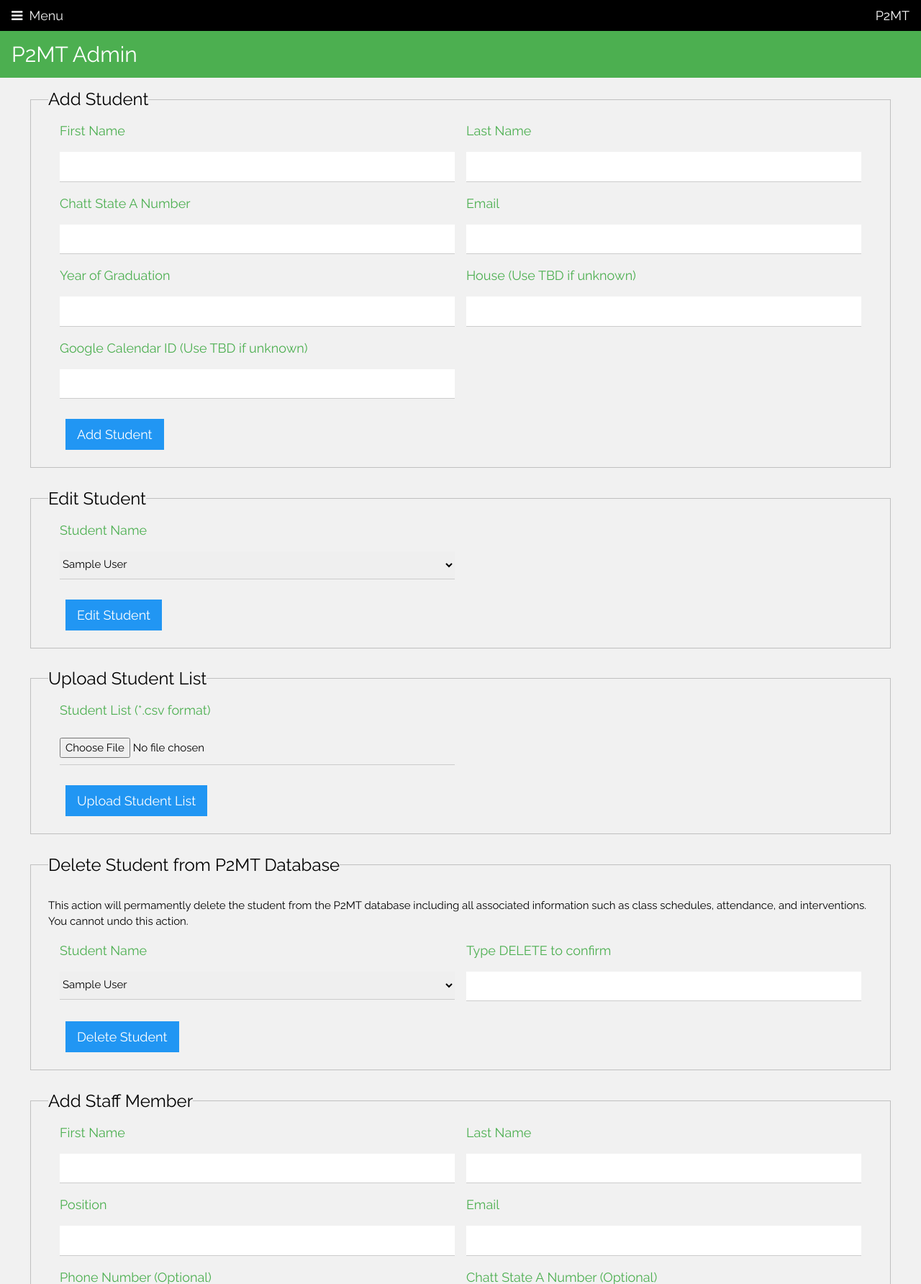
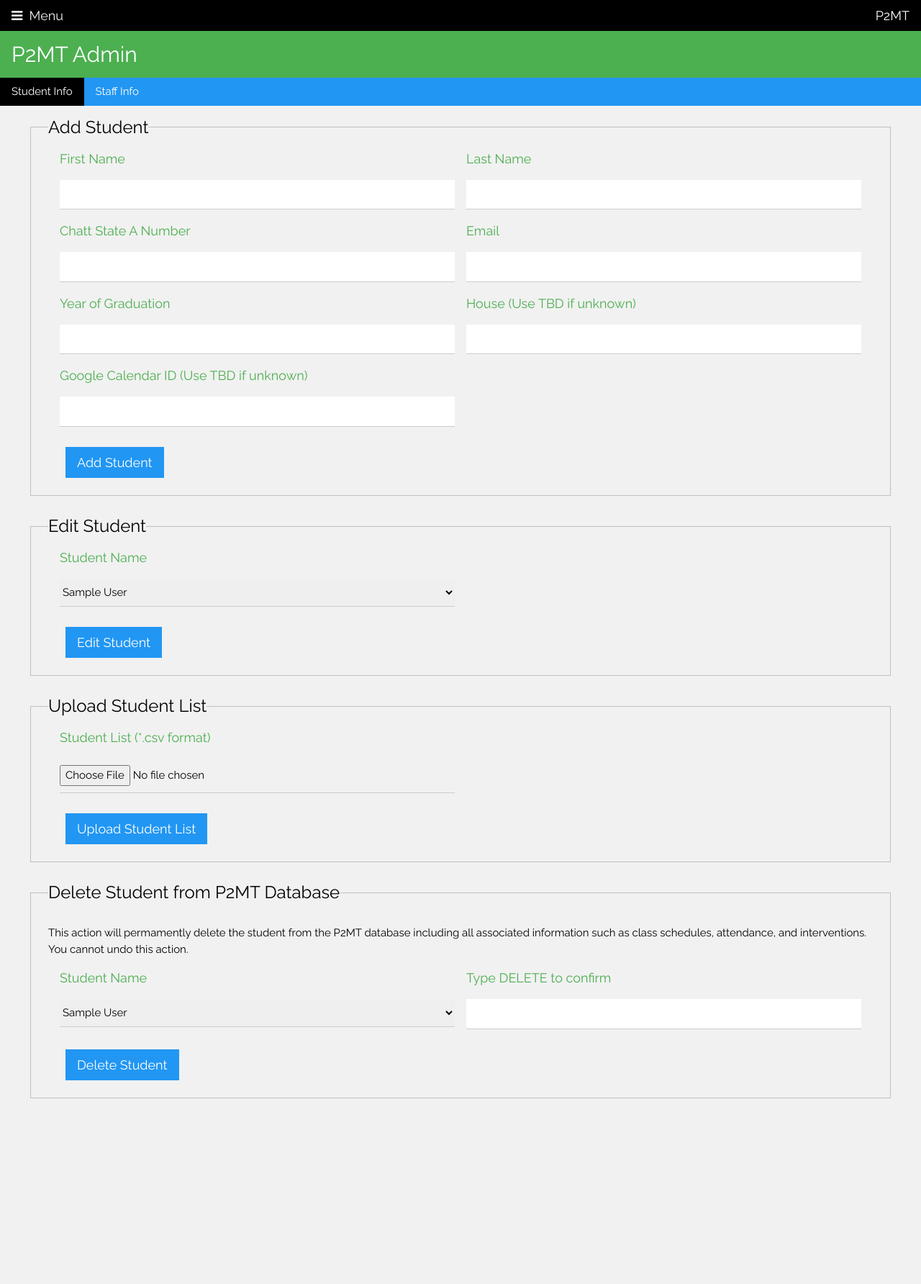
Before and after one commit to phase2team/stemtest, a Flask app: page /p2mtadmin in a window 1280 px wide. Shown: the top 1784 px of the page at 72% size. After the commit the page ends 1526 px from the top, so only its background shows below. Run offline with Flask 2, Linux system fonts and the light colour scheme; tables that the repository leaves empty hold one stand-in row (values such as "Sample post"); some libraries are stand-ins or nearby versions.

Commit message:
Added tab functionality to P2MT Admin and Schedule Admin

```diff
--- /dev/null
+++ b/P2MT_App/static/js/pageTabs.js
@@ -0,0 +1,25 @@
+// Tabs for pages
+// Based on example here: https://www.w3schools.com/w3css/w3css_tabulators.asp
+// Requires HTML elements defined as in these examples:
+//
+// <div class="w3-bar w3-blue">
+// <button class="w3-bar-item w3-button tablink w3-black" onclick="openTab(event, 'StudentInfoTab')">StudentInfo</button>
+// <button class="w3-bar-item w3-button tablink" onclick="openTab(event, 'StaffInfoTab')">Staff Info</button></div>
+//
+// <div class="infoTab" id="StudentInfoTab">
+// <div class="infoTab" id="StaffInfoTab" style="display:none">
+//
+
+function openTab(evt, infoTabName) {
+    var i, x, tablinks;
+    x = document.getElementsByClassName("infoTab");
+    for (i = 0; i < x.length; i++) {
+        x[i].style.display = "none";
+    }
+    tablinks = document.getElementsByClassName("tablink");
+    for (i = 0; i < x.length; i++) {
+        tablinks[i].className = tablinks[i].className.replace(" w3-black", "");
+    }
+    document.getElementById(infoTabName).style.display = "block";
+    evt.currentTarget.className += " w3-black";
+}
--- a/P2MT_App/templates/p2mtadmin.html
+++ b/P2MT_App/templates/p2mtadmin.html
@@ -39,9 +39,16 @@
     </div>
 </div>
 
+<div class="w3-bar w3-blue">
+    <button class="w3-bar-item w3-button tablink w3-black" onclick="openTab(event, 'StudentInfoTab')">Student
+        Info</button>
+    <button class="w3-bar-item w3-button tablink" onclick="openTab(event, 'StaffInfoTab')">Staff Info</button>
+</div>
+
+<div class="infoTab" id="StudentInfoTab">
     <div class="w3-container">
-    <form class="w3-container w3-padding-large" method="POST" action="{{ url_for('p2mtAdmin_bp.displayP2MTAdmin') }}"
-        enctype="multipart/form-data">
+        <form class="w3-container w3-padding-large" method="POST"
+            action="{{ url_for('p2mtAdmin_bp.displayP2MTAdmin') }}" enctype="multipart/form-data">
             {{ addStudentForm.hidden_tag() }}
             <fieldset class="w3-container w3-padding-large w3-hover-border-green">
                 <legend class="w3-xlarge">Add Student</legend>
@@ -63,8 +70,8 @@
 
 
     <div class="w3-container">
-    <form class="w3-container w3-padding-large" method="POST" action="{{ url_for('p2mtAdmin_bp.displayP2MTAdmin') }}"
-        enctype="multipart/form-data">
+        <form class="w3-container w3-padding-large" method="POST"
+            action="{{ url_for('p2mtAdmin_bp.displayP2MTAdmin') }}" enctype="multipart/form-data">
             {{ selectStudentToEditForm.hidden_tag() }}
             <fieldset class="w3-container w3-padding-large w3-hover-border-green">
                 <legend class="w3-xlarge">Edit Student</legend>
@@ -79,8 +86,8 @@
     </div>
 
     <div class="w3-container">
-    <form class="w3-container w3-padding-large" method="POST" action="{{ url_for('p2mtAdmin_bp.displayP2MTAdmin') }}"
-        enctype="multipart/form-data">
+        <form class="w3-container w3-padding-large" method="POST"
+            action="{{ url_for('p2mtAdmin_bp.displayP2MTAdmin') }}" enctype="multipart/form-data">
             {{ uploadStudentListForm.hidden_tag() }}
             <fieldset class="w3-container w3-padding-large w3-hover-border-green">
                 <legend class="w3-xlarge">Upload Student List</legend>
@@ -95,8 +102,8 @@
     </div>
 
     <div class="w3-container">
-    <form class="w3-container w3-padding-large" method="POST" action="{{ url_for('p2mtAdmin_bp.displayP2MTAdmin') }}"
-        enctype="multipart/form-data">
+        <form class="w3-container w3-padding-large" method="POST"
+            action="{{ url_for('p2mtAdmin_bp.displayP2MTAdmin') }}" enctype="multipart/form-data">
             {{ deleteStudentForm.hidden_tag() }}
             <fieldset class="w3-container w3-padding-large w3-hover-border-green">
                 <legend class="w3-xlarge">Delete Student from P2MT Database</legend>
@@ -112,10 +119,12 @@
             </fieldset>
         </form>
     </div>
+</div>
 
+<div class="infoTab" id="StaffInfoTab" style="display:none">
     <div class="w3-container">
-    <form class="w3-container w3-padding-large" method="POST" action="{{ url_for('p2mtAdmin_bp.displayP2MTAdmin') }}"
-        enctype="multipart/form-data">
+        <form class="w3-container w3-padding-large" method="POST"
+            action="{{ url_for('p2mtAdmin_bp.displayP2MTAdmin') }}" enctype="multipart/form-data">
             {{ addStaffForm.hidden_tag() }}
             <fieldset class="w3-container w3-padding-large w3-hover-border-green">
                 <legend class="w3-xlarge">Add Staff Member</legend>
@@ -139,8 +148,8 @@
     </div>
 
     <div class="w3-container">
-    <form class="w3-container w3-padding-large" method="POST" action="{{ url_for('p2mtAdmin_bp.displayP2MTAdmin') }}"
-        enctype="multipart/form-data">
+        <form class="w3-container w3-padding-large" method="POST"
+            action="{{ url_for('p2mtAdmin_bp.displayP2MTAdmin') }}" enctype="multipart/form-data">
             {{ uploadStaffListForm.hidden_tag() }}
             <fieldset class="w3-container w3-padding-large w3-hover-border-green">
                 <legend class="w3-xlarge">Upload Staff List</legend>
@@ -155,12 +164,13 @@
     </div>
 
     <div class="w3-container">
-    <form class="w3-container w3-padding-large" method="POST" action="{{ url_for('p2mtAdmin_bp.displayP2MTAdmin') }}"
-        enctype="multipart/form-data">
+        <form class="w3-container w3-padding-large" method="POST"
+            action="{{ url_for('p2mtAdmin_bp.displayP2MTAdmin') }}" enctype="multipart/form-data">
             {{ deleteStaffForm.hidden_tag() }}
             <fieldset class="w3-container w3-padding-large w3-hover-border-green">
                 <legend class="w3-xlarge">Delete Staff from P2MT Database</legend>
-            <p> This action will permamently delete the staff member from the P2MT database. This action will NOT affect
+                <p> This action will permamently delete the staff member from the P2MT database. This action will NOT
+                    affect
                     associated
                     information such as class schedules, attendance, and interventions. You cannot undo this action.</p>
                 <div class="w3-row-padding">
@@ -173,6 +183,8 @@
             </fieldset>
         </form>
     </div>
+</div>
 
+<script type="text/javascript" src="{{ url_for('static', filename="js/pageTabs.js") }}"></script>
 
 {% endblock content %}
```
Also changed, not shown: P2MT_App/templates/scheduleadmin.html (+11 -0 lines). Lines whose indentation alone changed are shown as unchanged.
